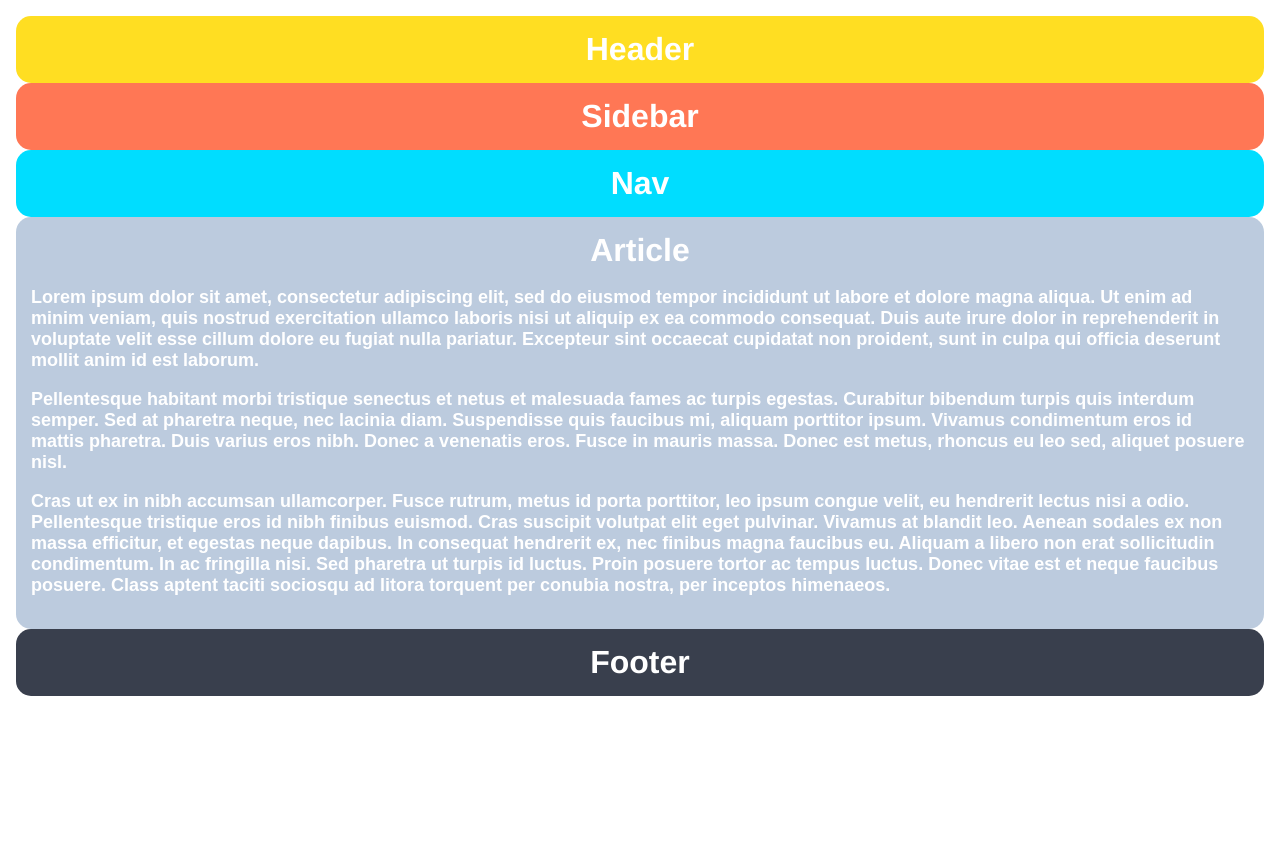
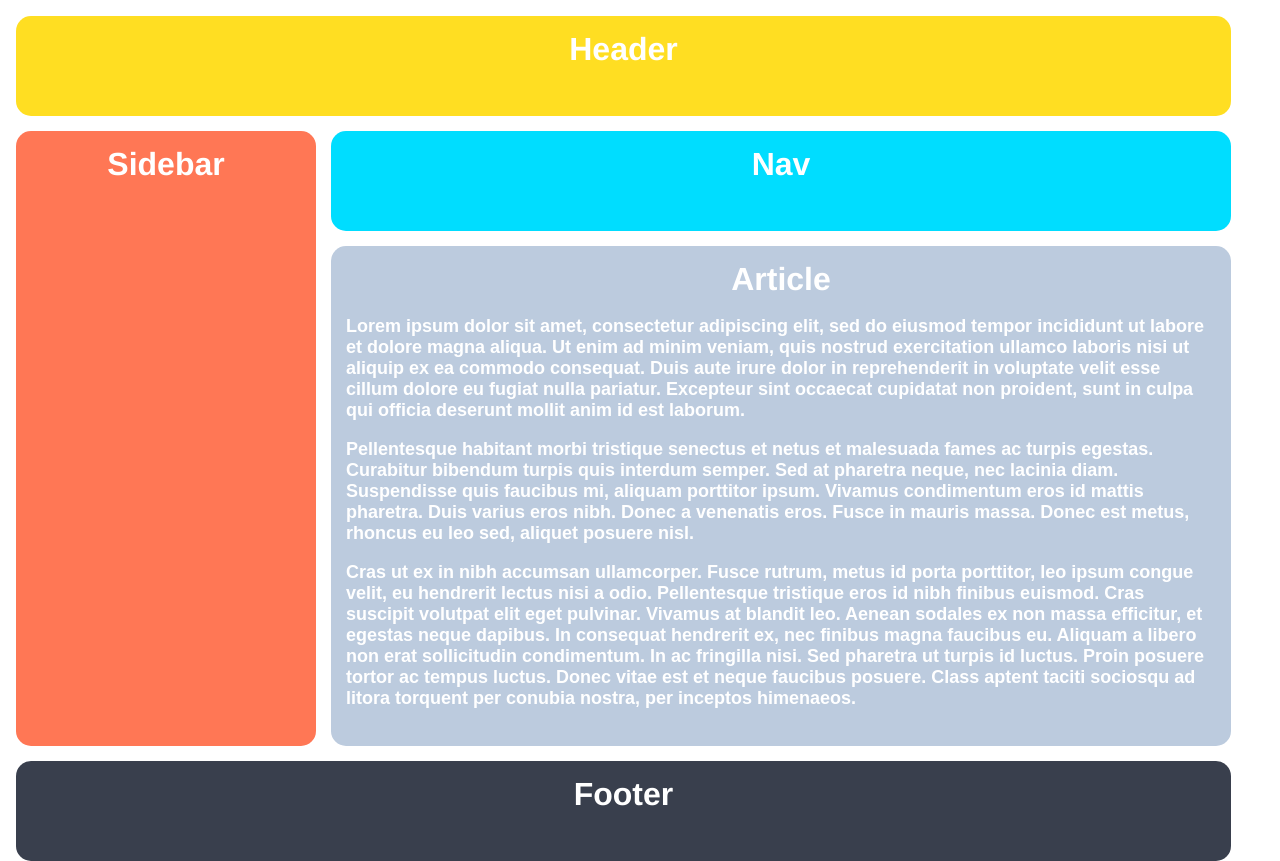
Before and after one commit to a1exanderz/odin-assignments, a plain HTML site: page css-exercises/grid/01-grid-layout-1/index.html in a window 1280 px wide. Before the commit the page ends 800 px from the top, so only its background shows below. Drawn offline with Linux system fonts and the light colour scheme.

Commit message:
Complete assignment

```diff
--- a/css-exercises/grid/01-grid-layout-1/style.css
+++ b/css-exercises/grid/01-grid-layout-1/style.css
@@ -5,6 +5,9 @@ html {
 }
 
 .container {
+  display: grid;
+  grid-template: 100px 100px 500px 100px / 300px 900px;
+  gap: 15px;
   text-align: center;
   height: 100%;
   padding: 16px;
@@ -21,10 +24,12 @@ html {
 }
 
 .header {
+  grid-column: 1 / 3;
   background-color: #ffde22;
 }
 
 .sidebar {
+  grid-row: 2 / 4;
   background-color: #ff7755;
 }
 
@@ -44,5 +49,6 @@ html {
 }
 
 .footer {
+  grid-column: 1 / 3;
   background-color: #393f4d;
 }
```
